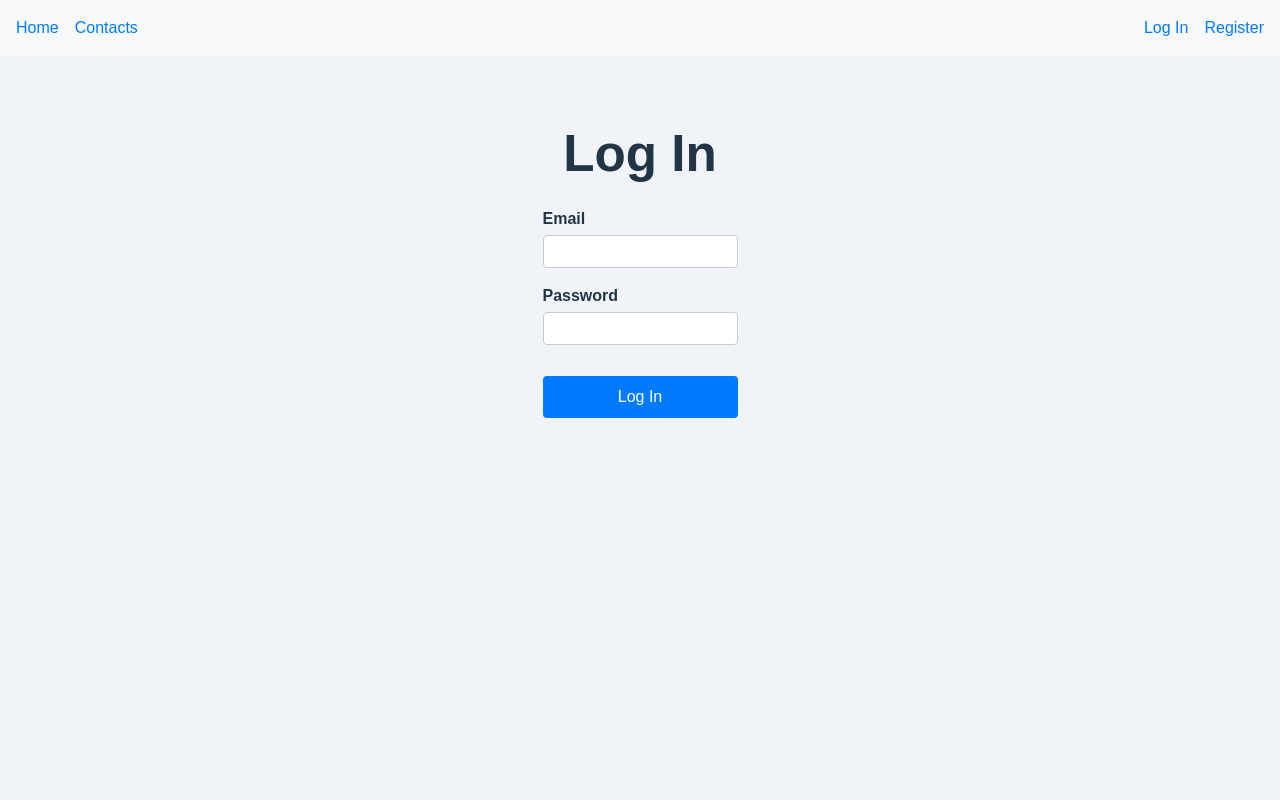
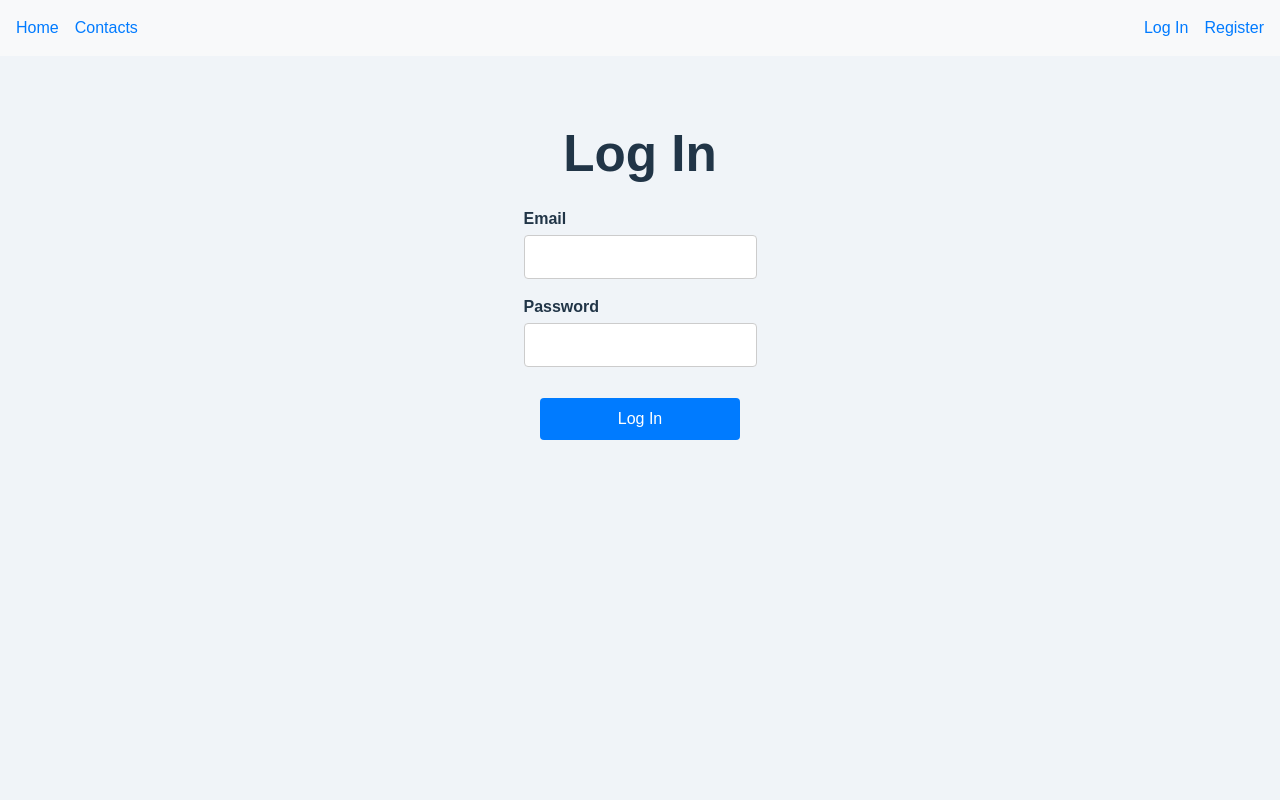
Before and after one commit to Maxim-Loznian/goit-react-hw-08, a React (Vite) app: page /login in a window 1280 px wide. Shown: the top 800 px of the page. Built offline with nearby package versions, Linux system fonts and the light colour scheme.

Commit message:
last changes

```diff
--- a/src/App.jsx
+++ b/src/App.jsx
@@ -21,10 +21,7 @@ const App = () => {
             <Route path="/contacts" element={<PrivateRoute component={<ContactsPage />} />} />
           </Routes>
         </main>
-        <footer className={styles.footer}>
-          <p>&copy; 2024 My Application</p>
-        </footer>
-      </Layout>
+       </Layout>
     </div>
   );
 };
--- a/src/App.module.css
+++ b/src/App.module.css
@@ -1,5 +1,3 @@
-/* App.module.css */
-
 .appContainer {
   font-family: "Arial", sans-serif;
   background-color: #f0f4f8;
--- a/src/components/AppBar/AppBar.module.css
+++ b/src/components/AppBar/AppBar.module.css
@@ -3,4 +3,5 @@
   justify-content: space-between;
   padding: 16px;
   background-color: #f8f9fa;
+  align-items: center; /* Вертикальне вирівнювання всіх елементів всередині header */
 }
--- a/src/components/Contact/Contact.module.css
+++ b/src/components/Contact/Contact.module.css
@@ -1,10 +1,12 @@
 .contact {
   display: flex;
-  justify-content: space-between;
-  align-items: center;
+  justify-content: space-between; /* Вирівнює текст і кнопку по краях */
+  align-items: center; /* Вирівнює текст і кнопку по вертикалі */
   padding: 8px;
   border: 1px solid #ccc;
   border-radius: 4px;
+  margin-bottom: 10px; /* Відступ між контактами */
+  width: 100%; /* Ширина контакту займає всю доступну ширину контейнера */
 }
 
 button {
--- a/src/components/ContactForm/ContactForm.module.css
+++ b/src/components/ContactForm/ContactForm.module.css
@@ -1,11 +1,8 @@
-/* ContactForm.module.css */
-
 .form {
   display: flex;
   flex-direction: column;
   gap: 15px; /* Відступи між полями форми та кнопкою */
-  min-width: 400px;
-  max-width: 400px;
+  max-width: 400px; /* Обмежує максимальну ширину форми */
   margin: 20px auto;
 }
 
@@ -18,6 +15,7 @@ input {
   padding: 8px;
   border: 1px solid #ccc;
   border-radius: 4px;
+  box-sizing: border-box; /* Включає padding і border в ширину та висоту */
 }
 
 button {
--- a/src/components/ContactList/ContactList.module.css
+++ b/src/components/ContactList/ContactList.module.css
@@ -1,9 +1,7 @@
-/* ContactList.module.css */
-
 .contactList {
   list-style: none;
   padding: 0;
-  max-width: 400px; /* Ширина повинна бути така ж, як у форми */
+  max-width: 400px; /* Ширина повинна відповідати ширині форми */
   margin: 20px auto;
 }
 
@@ -16,6 +14,7 @@
   border-radius: 4px;
   margin-bottom: 10px; /* Відступ між контактами */
   width: 100%; /* Щоб контакт займав всю доступну ширину контейнера */
+  box-sizing: border-box; /* Включає padding і border в ширину та висоту */
 }
 
 button {
@@ -23,6 +22,7 @@ button {
   border: none;
   color: red;
   cursor: pointer;
+  padding: 5px;
 }
 
 button:hover {
--- a/src/components/LoginForm/LoginForm.module.css
+++ b/src/components/LoginForm/LoginForm.module.css
@@ -4,6 +4,7 @@
   gap: 16px;
   width: 100%;
   max-width: 400px;
+  margin: 0 auto; /* Центрує форму по горизонталі */
 }
 
 .label {
@@ -13,10 +14,13 @@
 }
 
 .input {
-  padding: 8px;
+  padding: 12px; /* Збільшує padding всередині інпутів */
   margin-top: 4px;
   border: 1px solid #ccc;
   border-radius: 4px;
+  font-size: 16px; /* Збільшує шрифт всередині інпутів */
+  box-sizing: border-box;
+  width: 100%; /* Займає всю доступну ширину контейнера */
 }
 
 .button {
@@ -27,4 +31,12 @@
   border-radius: 4px;
   cursor: pointer;
   font-size: 16px;
+  text-align: center; /* Центрує текст всередині кнопки */
+  align-self: center; /* Центрує кнопку по горизонталі */
+  width: 100%; /* Розтягує кнопку на всю ширину контейнера */
+  max-width: 200px; /* Обмежує максимальну ширину кнопки */
 }
+
+.button:hover {
+  background-color: #0056b3;
+}
--- a/src/components/SearchBox/SearchBox.module.css
+++ b/src/components/SearchBox/SearchBox.module.css
@@ -1,7 +1,5 @@
-/* SearchBox.module.css */
-
 .searchBox {
-  max-width: 400px;
+  max-width: 400px; /* Ширина повинна відповідати ширині форми */
   margin: 20px auto;
 }
 
@@ -10,4 +8,5 @@ input {
   padding: 8px;
   border: 1px solid #ccc;
   border-radius: 4px;
+  box-sizing: border-box;
 }
--- a/src/components/UserMenu/UserMenu.module.css
+++ b/src/components/UserMenu/UserMenu.module.css
@@ -1,15 +1,27 @@
 .userMenu {
   display: flex;
-  align-items: center;
+  align-items: center; /* Вертикальне вирівнювання всіх елементів всередині .userMenu */
   gap: 16px;
+  height: 100%; /* Забезпечує, що блок буде займати всю висоту батьківського контейнера */
 }
+
 .userName {
   font-weight: bold;
 }
+
 .logoutButton {
   background-color: #dc3545;
   color: white;
   border: none;
   padding: 8px 16px;
   cursor: pointer;
+  border-radius: 4px;
+  height: 100%; /* Забезпечує, що кнопка займатиме всю висоту батьківського контейнера */
+  display: flex;
+  align-items: center; /* Центрує текст всередині кнопки */
+  justify-content: center; /* Центрує текст по горизонталі всередині кнопки */
 }
+
+.logoutButton:hover {
+  background-color: #c82333;
+}
--- a/src/index.css
+++ b/src/index.css
@@ -63,3 +63,25 @@ button:focus-visible {
     background-color: #f9f9f9;
   }
 }
+button {
+  border-radius: 4px;
+  border: 1px solid transparent;
+  padding: 10px 20px;
+  font-size: 14px;
+  font-weight: 500;
+  background-color: #007bff;
+  color: white;
+  cursor: pointer;
+  transition:
+    background-color 0.3s,
+    border-color 0.3s;
+}
+
+button:hover {
+  background-color: #0056b3;
+}
+
+button:focus,
+button:focus-visible {
+  outline: 4px auto -webkit-focus-ring-color;
+}
```
